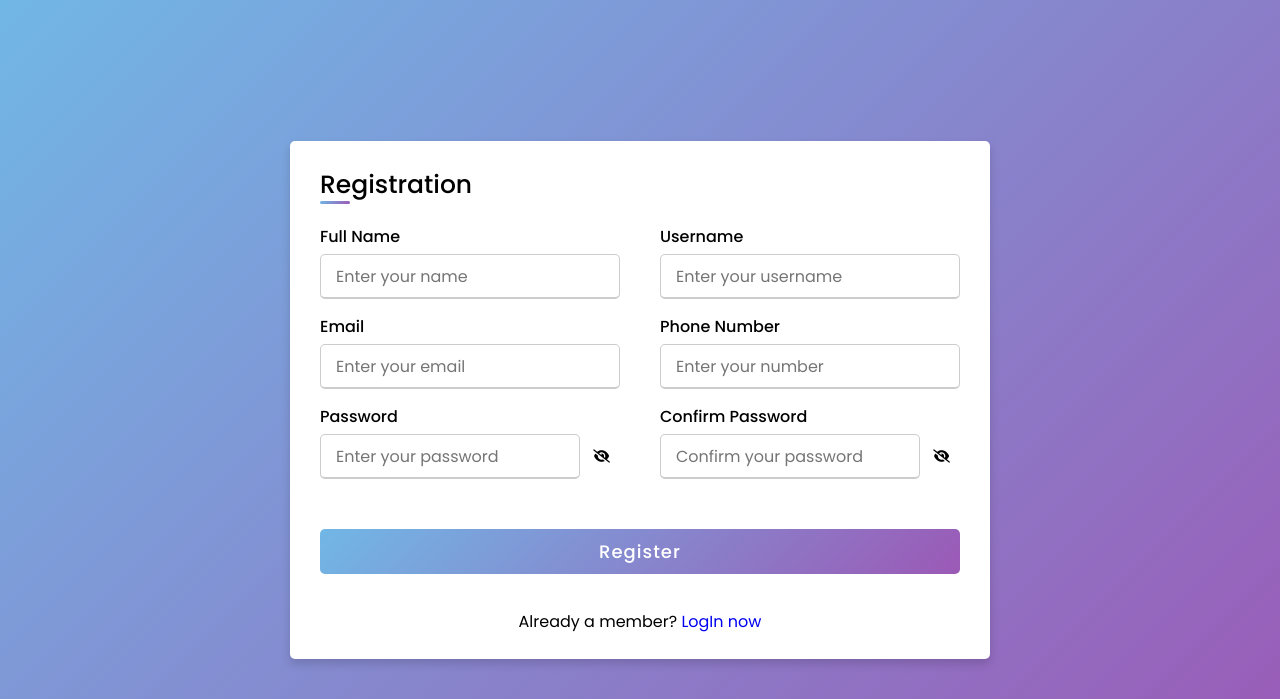
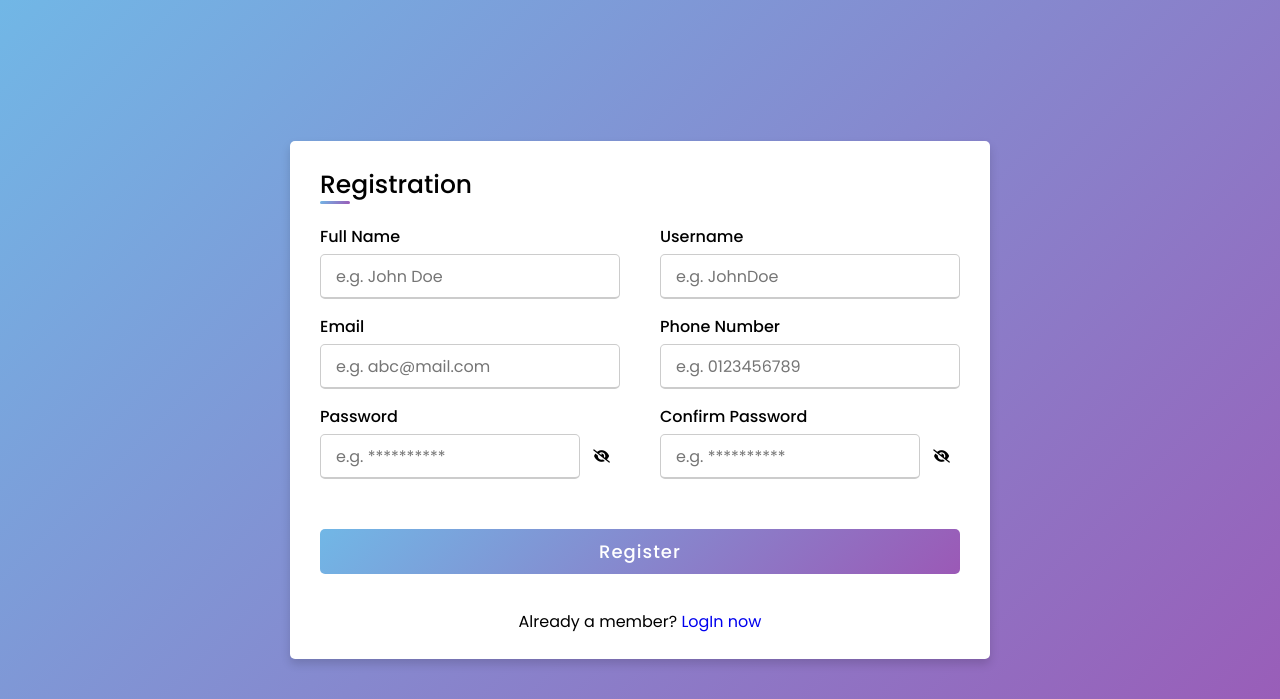
Before and after one commit to niladri-1/Spam-Email-Classification, a Flask app: page /signup in a window 1280 px wide. Shown: the top 699 px of the page. Run offline with Flask 3, Linux system fonts and the light colour scheme; parts of the project's set-up code (start-up, migrations or seed data) failed here and were passed over.

Commit message:
Update in SignUp page

```diff
--- /dev/null
+++ b/static/signup.js
@@ -0,0 +1,96 @@
+document.getElementById("togglePassword").addEventListener("click", function () {
+    const passwordField = document.getElementById("password");
+    const passwordToggle = document.getElementById("togglePassword");
+
+    if (passwordField.type === "password") {
+        passwordField.type = "text";
+        passwordToggle.innerHTML = '<i class="fa-solid fa-eye"></i>';
+    } else {
+        passwordField.type = "password";
+        passwordToggle.innerHTML = '<i class="fa-solid fa-eye-slash"></i>';
+    }
+});
+
+document.getElementById("toggleConfirmPassword").addEventListener("click", function () {
+    const confirmPasswordField = document.getElementById("confirm_password");
+    const confirmPasswordToggle = document.getElementById("toggleConfirmPassword");
+
+    if (confirmPasswordField.type === "password") {
+        confirmPasswordField.type = "text";
+        confirmPasswordToggle.innerHTML = '<i class="fa-solid fa-eye"></i>';
+    } else {
+        confirmPasswordField.type = "password";
+        confirmPasswordToggle.innerHTML = '<i class="fa-solid fa-eye-slash"></i>';
+    }
+});
+
+
+
+
+const nameInput = document.getElementById('full_name');
+const nameError = document.getElementById('name-error');
+
+nameInput.addEventListener('input', function () {
+    if (/\d/.test(nameInput.value)) {
+        nameError.textContent = "Numbers are not allowed!";
+    } else {
+        nameError.textContent = "";
+    }
+});
+
+function validateForm() {
+    if (/\d/.test(nameInput.value)) {
+        nameError.textContent = "Numbers are not allowed!";
+        return false;
+    }
+    nameError.textContent = "";
+    return true;
+}
+
+
+
+
+
+
+
+const phoneInput = document.getElementById('phone');
+phoneInput.addEventListener('input', function () {
+    // Remove any non-digit characters from the input
+    this.value = this.value.replace(/\D/g, '');
+    // Limit the input to 10 digits
+    if (this.value.length >= 10) {
+        this.value = this.value.slice(0, 11);
+    }
+});
+
+
+
+
+const emailInput = document.getElementById('email');
+const emailError = document.getElementById('email-error');
+
+emailInput.addEventListener('input', function () {
+    const email = emailInput.value.toLowerCase();
+    if (!validateEmail(email)) {
+        emailError.textContent = "Please enter a valid email address (e.g., example@gmail.com).";
+    } else {
+        emailError.textContent = "";
+    }
+});
+
+function validateEmail(email) {
+    // Check if the email matches Gmail, Yahoo Mail, or other allowed domains
+    const allowedDomains = ['gmail.com', 'yahoo.com', 'mail.com'];
+    const domain = email.split('@')[1];
+    return allowedDomains.includes(domain);
+}
+
+function validateForm() {
+    const email = emailInput.value.toLowerCase();
+    if (!validateEmail(email)) {
+        emailError.textContent = "Invalid email address (e.g., example@gmail.com)!";
+        return false;
+    }
+    emailError.textContent = "";
+    return true;
+}
--- a/templates/signup.html
+++ b/templates/signup.html
@@ -14,35 +14,37 @@
     <div class="container">
         <div class="title">Registration</div>
         <div class="content">
-            <form method="POST" action="/register">
+            <form method="POST" action="/register" onsubmit="return validateForm()">
                 <div class="user-details">
                     <div class="input-box">
                         <span class="details">Full Name</span>
-                        <input type="text" name="full_name" placeholder="Enter your name" required>
+                        <input type="text" name="full_name" id="full_name" placeholder="e.g. John Doe" required>
+                        <span id="name-error" style="color: red;"></span>
                     </div>
                     <div class="input-box">
                         <span class="details">Username</span>
-                        <input type="text" name="username" placeholder="Enter your username" required>
+                        <input type="text" name="username" placeholder="e.g. JohnDoe" required>
                     </div>
                     <div class="input-box">
                         <span class="details">Email</span>
-                        <input type="text" name="email" placeholder="Enter your email" required>
+                        <input type="email" name="email" id="email" placeholder="e.g. abc@mail.com" required>
+                        <span id="email-error" style="color: red;"></span>
                     </div>
                     <div class="input-box">
                         <span class="details">Phone Number</span>
-                        <input type="text" name="phone" placeholder="Enter your number" required>
+                        <input type="text" name="phone" id="phone" placeholder="e.g. 0123456789" required>
                     </div>
                     <div class="input-box">
                         <span class="details">Password</span>
                         <div class="password-input">
-                            <input type="password" name="password" id="password" placeholder="Enter your password" required>
+                            <input type="password" name="password" id="password" placeholder="e.g. **********" required>
                             <button type="button" id="togglePassword"><i class="fa-solid fa-eye-slash"></i></button>
                         </div>
                     </div>
                     <div class="input-box">
                         <span class="details">Confirm Password</span>
                         <div class="password-input">
-                            <input type="password" name="confirm_password" id="confirm_password" placeholder="Confirm your password" required>
+                            <input type="password" name="confirm_password" id="confirm_password" placeholder="e.g. **********" required>
                             <button type="button" id="toggleConfirmPassword"><i class="fa-solid fa-eye-slash"></i></button>
                         </div>
                     </div>
@@ -57,33 +59,8 @@
         </div>
     </div>
 
-    <script>
-        document.getElementById("togglePassword").addEventListener("click", function () {
-            const passwordField = document.getElementById("password");
-            const passwordToggle = document.getElementById("togglePassword");
+    <script src="{{ url_for('static', filename='signup.js') }}"></script>
 
-            if (passwordField.type === "password") {
-                passwordField.type = "text";
-                passwordToggle.innerHTML = '<i class="fa-solid fa-eye"></i>';
-            } else {
-                passwordField.type = "password";
-                passwordToggle.innerHTML = '<i class="fa-solid fa-eye-slash"></i>';
-            }
-        });
-
-        document.getElementById("toggleConfirmPassword").addEventListener("click", function () {
-            const confirmPasswordField = document.getElementById("confirm_password");
-            const confirmPasswordToggle = document.getElementById("toggleConfirmPassword");
-
-            if (confirmPasswordField.type === "password") {
-                confirmPasswordField.type = "text";
-                confirmPasswordToggle.innerHTML = '<i class="fa-solid fa-eye"></i>';
-            } else {
-                confirmPasswordField.type = "password";
-                confirmPasswordToggle.innerHTML = '<i class="fa-solid fa-eye-slash"></i>';
-            }
-        });
-    </script>
 </body>
 
 </html>
```
Also changed, not shown: static/signin.js (added, +14 -0 lines), templates/signin.html (+9 -20 lines).
